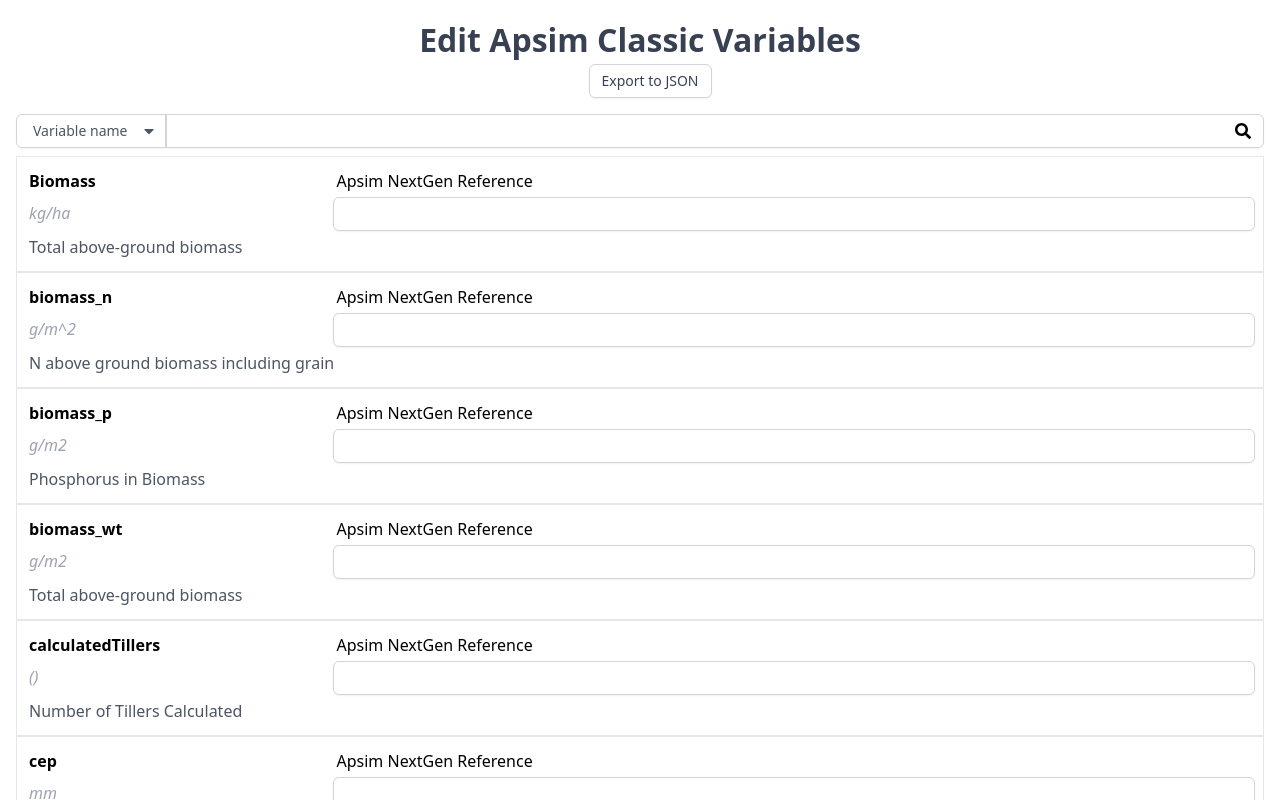
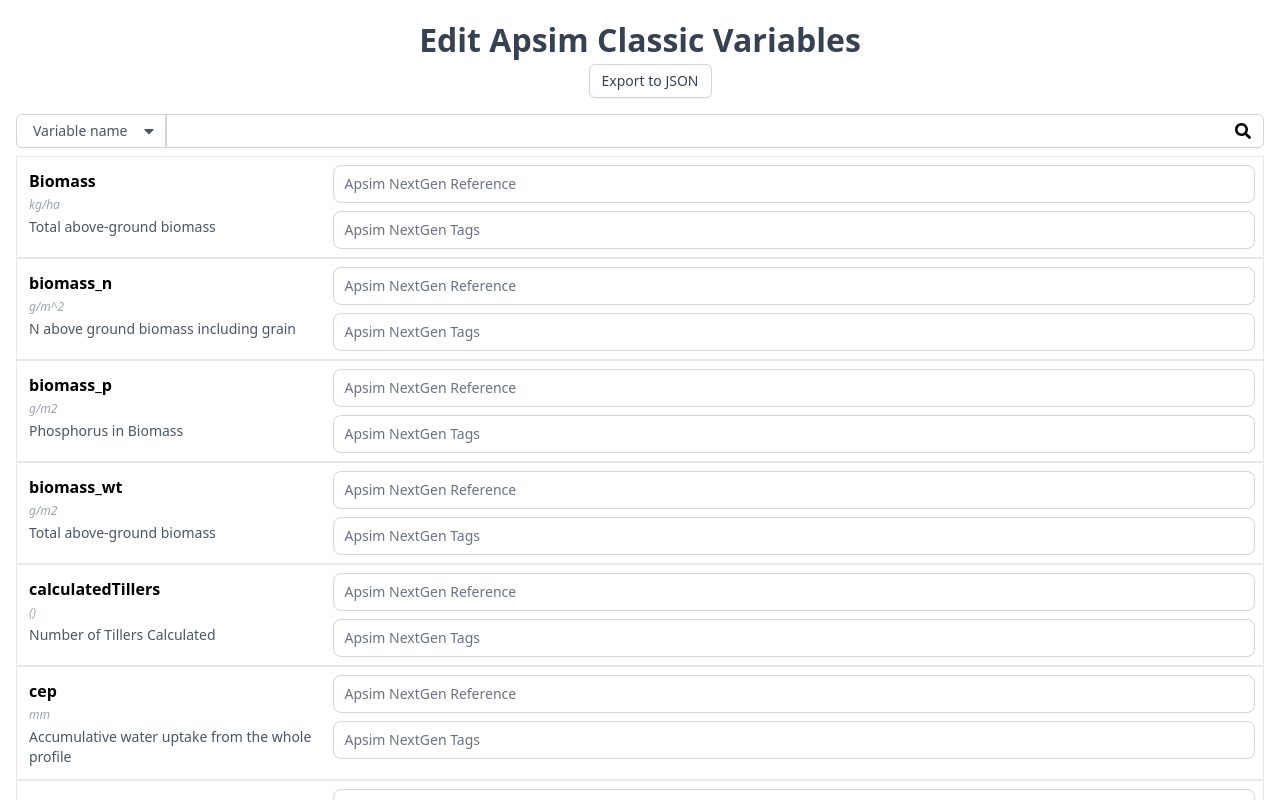
Before and after one commit to QAAFI/Apsim.Variables, a Next.js app: page /nextgen-edit in a window 1280 px wide. Shown: the top 800 px of the page. Built offline with nearby package versions, Linux system fonts and the light colour scheme.

Commit message:
add tags to nextgen variables

```diff
--- a/src/components/atoms/badge.tsx
+++ b/src/components/atoms/badge.tsx
@@ -12,7 +12,7 @@
 }
 export const Badge = ({
     children,
-    color,
+    color = 'blue',
     closable = false,
     onClose = () => null,
 }: BadgeProps) => {
--- a/src/components/atoms/dropdown.tsx
+++ b/src/components/atoms/dropdown.tsx
@@ -57,7 +57,7 @@
 					{options.map((option, idx) => {
 
 						return (
-							<a href="#" onClick={() => onSelect(idx)} key={option.value} className="flex px-4 py-2 text-sm text-gray-500 rounded-lg hover:bg-gray-50 hover:text-gray-700">
+							<a href="#" key={`dropdown-${option.value}-${idx}`} onClick={() => onSelect(idx)} className="flex px-4 py-2 text-sm text-gray-500 rounded-lg hover:bg-gray-50 hover:text-gray-700">
 								{option.iconPrefix &&
 									<div className="mr-2 self-center">
 										<option.iconPrefix className="w-4 h-4" />
--- /dev/null
+++ b/src/components/atoms/input/floating.tsx
@@ -0,0 +1,42 @@
+import React, { useState } from "react";
+
+interface FloatingInputProps {
+	id?: string;
+	value?: string;
+	lable: string;
+	onChange?: (value: string) => void
+	disabled?: boolean;
+	onPressEnter?: (e: React.KeyboardEvent<HTMLInputElement>) => void
+}
+
+
+export const FloatingInput = ({
+	id,
+	lable,
+	value,
+	onChange = (value: string) => null,
+	disabled = false,
+	onPressEnter = (e: React.KeyboardEvent<HTMLInputElement>) => null,
+}: FloatingInputProps) => {
+	return (
+		<div className="relative w-full">
+			<input
+				disabled={disabled}
+				type="text"
+				id={id}
+				className="block px-2 pb-2 pt-2 w-full text-sm text-gray-900 bg-transparent rounded-lg border border-gray-300 appearance-none focus:outline-none focus:ring-0 focus:border-gray-600 peer"
+				placeholder=" "
+				value={value}
+				onChange={ev => onChange(ev.target.value)}
+				onKeyDown={e => { if (e.key === 'Enter') onPressEnter(e) }}
+			/>
+			<label
+				htmlFor="floating_outlined"
+				className="absolute cursor-text pointer-events-none text-sm text-gray-500 dark:text-gray-400 duration-300 transform -translate-y-4 scale-75 top-2 z-10 origin-[0] bg-white px-2 peer-focus:px-2 peer-focus:text-gray-600 peer-focus:dark:text-gray-500 peer-placeholder-shown:scale-100 peer-placeholder-shown:-translate-y-1/2 peer-placeholder-shown:top-1/2 peer-focus:top-2 peer-focus:scale-75 peer-focus:-translate-y-4 left-1"
+			>
+				{lable}
+			</label>
+
+		</div>
+	);
+}
--- /dev/null
+++ b/src/components/atoms/input/index.tsx
@@ -0,0 +1 @@
+export * from './floating'
--- a/src/components/molecules/filter-search.tsx
+++ b/src/components/molecules/filter-search.tsx
@@ -41,7 +41,6 @@
 		onChange(response);
 	}, [filterValues])
 
-
 	const onClickSearch = () => {
 		if (options.length <= 0 || !search) return;
 		const currentValues = filterValues;
@@ -56,13 +55,12 @@
 
 		setSearch("");
 	}
-
+	console.log(filterValues)
 	const handleOnBadgeClose = (idx: number) => {
 		const currentValue = filterValues;
 		currentValue.splice(idx, 1)
 		setFilterValues([...currentValue])
 	}
-
 
 	return (
 		<div className="flex relative shadow-sm border-gray-300 border rounded-md">
@@ -83,6 +81,7 @@
 					value={search}
 					onChange={(e) => setSearch(e.target.value)}
 					placeholder={placeholder}
+					onKeyDown={(e) => { if (e.key === 'Enter') { onClickSearch() } }}
 				/>
 
 				<div className="absolute w-full right-2 top-0 translate-y-[10%] flex flex-auto justify-end gap-1 pointer-events-none">
--- /dev/null
+++ b/src/components/molecules/tag-input.tsx
@@ -0,0 +1,63 @@
+import { useEffect, useState } from "react";
+import { Badge, BadgeColor, Button, Dropdown, DropdownOption } from "../atoms";
+import { FaSearch } from 'react-icons/fa';
+import { FloatingInput } from "../atoms/input";
+
+
+type TagInputProps = {
+	label?: string;
+	onChange: (value: string[]) => void;
+	badgeColor?: BadgeColor;
+};
+
+export const TagInput = ({
+	label,
+	badgeColor,
+	onChange = (value: string[]) => null
+}: TagInputProps) => {
+
+	const [search, setSearch] = useState('');
+	const [filterValues, setFilterValues] = useState<string[]>([]);
+
+
+	const handleOnPressEnter = () => {
+		if (!search) return;
+		const currentValues = filterValues;
+
+		const dupValue = currentValues.length > 0 && (search in currentValues);
+		if (!dupValue) {
+			currentValues.push(search);
+			setFilterValues([...currentValues]);
+			onChange(currentValues);
+		}
+
+		setSearch("");
+	}
+
+	const handleOnBadgeClose = (idx: number) => {
+		const currentValue = filterValues;
+		currentValue.splice(idx, 1)
+		setFilterValues([...currentValue])
+	}
+
+
+	return (
+		<div className="flex relative">
+			<div className="relative w-full">
+				<FloatingInput
+					lable={label ?? ''}
+					value={search}
+					onChange={(value: string) => setSearch(value)}
+					onPressEnter={handleOnPressEnter}
+				/>
+				<div className="absolute w-full right-2 top-0 translate-y-[25%] flex flex-auto justify-end gap-1 pointer-events-none">
+					{filterValues.map((v, idx) => (
+						<div className="pointer-events-auto" key={`tag-${idx}`}>
+							<Badge closable color={badgeColor} onClose={() => handleOnBadgeClose(idx)}>#{v}</Badge>
+						</div>
+					))}
+				</div>
+			</div>
+		</div>
+	);
+};
--- a/src/models/apsim-variable.tsx
+++ b/src/models/apsim-variable.tsx
@@ -5,5 +5,5 @@
     units?: string | null;
     source: string;
     nextgen?: string;
-    tag?: string;
+    tags?: string[];
 }
--- a/src/pages/index.tsx
+++ b/src/pages/index.tsx
@@ -10,7 +10,7 @@
       <Head>
         <title>Apsim classic to NextGen Variables</title>
         <meta name="description" content="Generated by create-t3-app" />
-        <link rel="icon" href="/favicon.ico" />
+        <link rel="icon" href={`${process.env.BACKEND_URL}/favicon.ico`} />
       </Head>
 
       <main className="container mx-auto flex flex-col items-center justify-center min-h-screen p-4">
--- a/src/pages/nextgen-edit.tsx
+++ b/src/pages/nextgen-edit.tsx
@@ -3,25 +3,21 @@
 import React, { useEffect, useState } from 'react';
 import sorghumData from '../../public/sorghum.json';
 import { BadgeColor } from "../components/atoms";
+import { FloatingInput } from "../components/atoms/input";
 import { FilterRes, FilterSearch } from "../components/molecules/filter-search";
+import { TagInput } from "../components/molecules/tag-input";
 import { ApsimVariable } from "../models";
 
 const filterOptions = [
   { name: "Variable name", value: "0" },
-  { name: "Heading", value: "1" },
-  { name: "Tag name", value: "2" },
 ]
 const colorMapper: { [key: string]: BadgeColor } = {
   "0": 'blue',
-  "1": 'green',
-  "2": 'red',
 }
 
 const EditVariables: NextPage = () => {
   const [sorghumVariables, setSorghumVariables] = useState<ApsimVariable[]>([]);
   const [search, setSearch] = useState<FilterRes>({});
-
-
 
   useEffect(() => {
 
@@ -55,17 +51,17 @@
   }
 
   const searchByVariableName = (searchValue: string, line: ApsimVariable) => {
-    return line?.name?.toLowerCase().includes(searchValue.toLowerCase())
+    if (!!line.name) {
+      return line.name.toLowerCase().includes(searchValue.toLowerCase())
+    } else {
+      return true;
+    }
   }
 
   const getFilterFuction = (methodIdx: number, search: string, line: ApsimVariable) => {
     switch (methodIdx) {
       case 0:
         return searchByVariableName(search, line)
-      case 1:
-        break;
-      case 2:
-        break;
     }
   }
 
@@ -91,7 +87,7 @@
         <link rel="icon" href="/favicon.ico" />
       </Head>
 
-      <main className="container mx-auto flex flex-col items-center justify-center min-h-screen p-4">
+      <main className="container mx-auto flex flex-col items-center min-h-screen p-4">
         <h1 className="md:text-[2rem] leading-normal font-bold text-gray-700">
           Edit Apsim Classic Variables
         </h1>
@@ -111,27 +107,21 @@
 
         < ul className="w-full pt-2 container mx-auto flex flex-col " >
           {sorghumVariables?.map((line, index) => {
-
             if (filterMethod(line) === false) return;
             return (
               line.name ? (
                 <li key={index} className="p-2 relative border flex-row" >
                   {line.name &&
-                    <div className="flex flex-col">
-                      <div className="flex flex-row">
-                        <div className="flex-col w-1/4">
-                          <div className="p-1 font-semibold">{line.name}</div>
-                          <div className="p-1 italic l-4 text-gray-400"> {line.units ? line.units : null}</div>
-                        </div>
-                        <div className="w-3/4 flex-col">
-                          <label htmlFor="nextgen" className="p-1 block">Apsim NextGen Reference</label>
-                          <input type="text" name="nextgen" id="nextgen" className="w-full p-1 shadow-sm focus:ring-indigo-500 focus:border-indigo-500 border-gray-300 border rounded-md"
-                            value={line.nextgen} onChange={(e) => {
-                              line.nextgen = e.target.value;
-                            }} />
-                        </div>
+                    <div className="flex">
+                      <div className="flex flex-col w-1/4">
+                        <div className="p-1 font-semibold">{line.name}</div>
+                        <div className="pl-1 italic text-xs l-4 text-gray-400"> {line.units ? line.units : null}</div>
+                        <div className="basis-1/4 p-1 text-sm text-gray-600">{line.description ? line.description : null}</div>
                       </div>
-                      <div className="basis-1/2 p-1 text-gray-600">{line.description ? line.description : null}</div>
+                      <div className="flex flex-col w-3/4 gap-2">
+                        <FloatingInput lable="Apsim NextGen Reference" value={line.nextgen} onChange={(value: string) => line.nextgen = value} />
+                        <TagInput label="Apsim NextGen Tags" onChange={(value: string[]) => line.tags = value} />
+                      </div>
                     </div>
                   }
                 </li>
--- a/src/pages/view-variable.tsx
+++ b/src/pages/view-variable.tsx
@@ -1,17 +1,28 @@
 import type { NextPage } from "next";
 import Head from "next/head";
 import React, { useEffect, useRef, useState } from 'react';
+import { Badge, BadgeColor } from "../components/atoms";
+import { FloatingInput } from "../components/atoms/input";
+import { FilterRes, FilterSearch } from "../components/molecules";
+import { TagInput } from "../components/molecules/tag-input";
 import { ApsimVariable } from "../models";
+
+
+const filterOptions = [
+	{ name: "Variable name", value: "0" },
+	{ name: "Tag name", value: "1" },
+]
+const colorMapper: { [key: string]: BadgeColor } = {
+	"0": 'blue',
+	"1": 'green',
+}
+
 
 const EditVariables: NextPage = () => {
 	const [sorghumVariables, setSorghumVariables] = useState<ApsimVariable[]>([]);
-	const [search, setSearch] = useState('');
+	const [search, setSearch] = useState<FilterRes>({});
 
 	const fileInput = useRef<HTMLInputElement>(null);
-
-	const handleFilter = (search: string) => {
-		setSearch(search)
-	}
 
 	const readFileSuccess = (res) => {
 		const data = JSON.parse(res)
@@ -25,6 +36,41 @@
 		fileReader.readAsText(newFile as File);
 	}
 
+
+	const handleFilter = (values: FilterRes) => {
+		setSearch(values)
+	}
+
+	const searchByVariableName = (searchValue: string, line: ApsimVariable) => {
+		return line?.name?.toLowerCase().includes(searchValue.toLowerCase()) ?? false;
+	}
+
+	const searchByTagName = (searchValue: string, line: ApsimVariable) => {
+		return line?.tags?.map(tag => tag.toLowerCase()).includes(searchValue.toLowerCase()) ?? false;
+	}
+
+	const getFilterFuction = (methodIdx: number, search: string, line: ApsimVariable) => {
+		switch (methodIdx) {
+			case 0:
+				return searchByVariableName(search, line);
+			case 1:
+				return searchByTagName(search, line);
+			case 2:
+				break;
+		}
+	}
+
+	const filterMethod = (line: ApsimVariable) => {
+		let condition: boolean | undefined = undefined;
+		for (var key in search) {
+			for (let value of search[key] ?? []) {
+				condition = condition || getFilterFuction(+key, value, line);
+			}
+		}
+
+		return condition
+	}
+
 	return (
 		<>
 			<Head>
@@ -33,7 +79,7 @@
 				<link rel="icon" href="/favicon.ico" />
 			</Head>
 
-			<div className="px-20 mx-auto flex flex-col items-center justify-center min-h-screen py-4">
+			<div className={`px-20 mx-auto flex flex-col items-center  min-h-screen py-4 ${sorghumVariables.length <= 0 ? 'justify-center' : ""}`}>
 				<h1 className="md:text-[2rem] leading-normal font-bold text-gray-700">
 					View Apsim Classic Variables
 				</h1>
@@ -45,34 +91,42 @@
 				</button>
 
 				{sorghumVariables.length > 0 && <div className="mt-4 w-full">
-					<input
-						type="text"
-						name="nextgen"
-						id="nextgen"
-						className="w-full mt-2 p-1 shadow-sm focus:ring-indigo-500 focus:border-indigo-500 border-gray-300 border rounded-md"
-						value={search}
-						onChange={(e) => handleFilter(e.target.value)}
-						placeholder="Search for variable name"
+					<FilterSearch
+						filterPlaceholder={{ name: "Please select" }}
+						options={filterOptions}
+						onChange={(values) => handleFilter(values)}
+						colorMap={colorMapper}
 					/>
 				</div>}
 
-				< ul className="w-full pt-2 mx-auto flex flex-col " >
-					{sorghumVariables?.map((line, index) => (
-						line.name && line.name.toLowerCase().includes(search.toLowerCase()) ? (
+				< ul className="w-full pt-2 container mx-auto flex flex-col " >
+					{sorghumVariables?.map((line, index) => {
+						if (filterMethod(line) === false) return;
+						return (
+							line.name ? (
 								<li key={index} className="p-2 relative border flex-row" >
 									{line.name &&
-									<div className="flex flex-col">
-										<div className="flex flex-row">
-											<div className="flex-col w-2/5">
-												<div className="p-1 font-semibold">{line.name} <b className="italic l-4 text-gray-400 font-normal">{line.units ? "(" + line.units + ")" : null}</b></div>
+										<div className="flex">
+											<div className="flex flex-col w-1/4">
+												<div className="p-1 font-semibold">{line.name}</div>
+												<div className="pl-1 italic text-xs l-4 text-gray-400"> {line.units ? line.units : null}</div>
+												<div className="basis-1/4 p-1 text-sm text-gray-600">{line.description ? line.description : null}</div>
 											</div>
-											<div className="w-3/5 flex-col">
-												<input disabled type="text" name="nextgen" id="nextgen" className="cursor-not-allowed w-full p-1 shadow-sm focus:ring-indigo-500 focus:border-indigo-500 border-gray-300 border rounded-md"
-													value={line.nextgen}
+											<div className="flex flex-col w-3/4">
+												<FloatingInput
+													lable="Apsim NextGen Reference"
+													value={line.nextgen ?? "-"}
+													onChange={(value: string) => line.nextgen = value}
+													disabled={true}
 												/>
+												<div className="w-full translate-y-[25%] flex flex-auto gap-1">
+													{line?.tags?.map((v, idx) => (
+														<div className="pointer-events-auto" key={`tag-${idx}-${v}`}>
+															<Badge color='green'>#{v}</Badge>
+														</div>
+													))}
 												</div>
 											</div>
-										<div className="basis-1/2 p-1 text-gray-600">{line.description ? line.description : null}</div>
 										</div>
 									}
 								</li>
@@ -81,7 +135,8 @@
 									<div className="p-1 italic">{line.source}</div>
 								</li>)
 							)
-					))
+						)
+					})
 					}
 				</ul>
 			</div>
```
Lines whose indentation alone changed are shown as unchanged.
